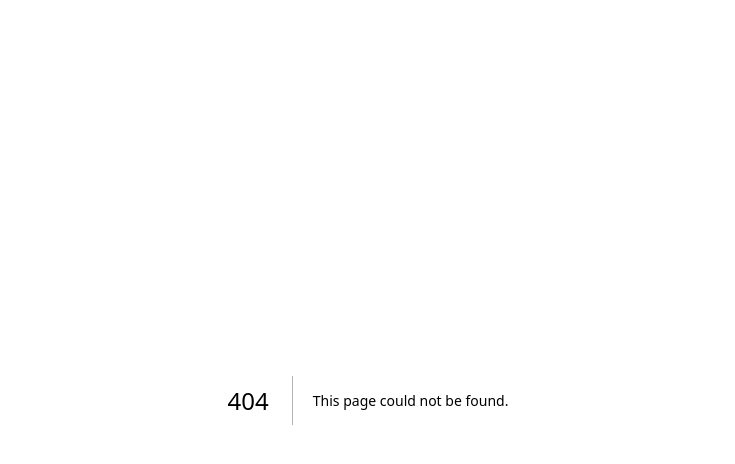
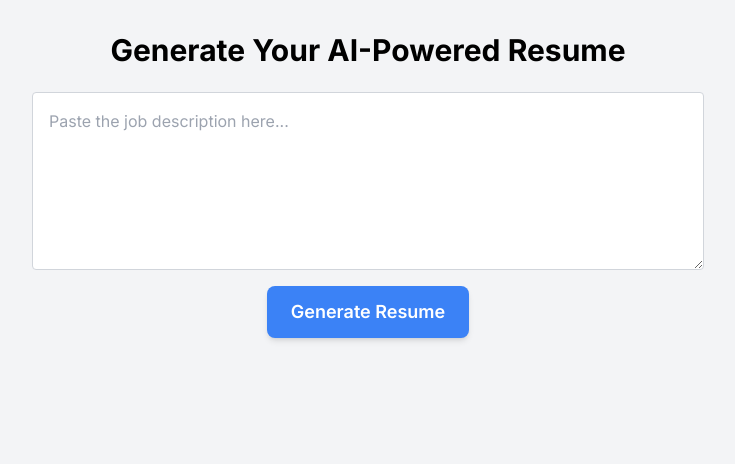
Before and after one commit to chintan-27/CustomResumeGenerator, a Next.js app: page /magic in a window 1280 px wide. Before the commit this address had no page. Shown: the top 464 px of the page, without its empty margins (272-1007 px from the left). Built offline with nearby package versions, Linux system fonts and the light colour scheme; no server answers.

Commit message:
Resume creating component

```diff
--- /dev/null
+++ b/app/magic/page.tsx
@@ -0,0 +1,99 @@
+"use client";
+
+import React, { useState } from "react";
+import { useSession } from "next-auth/react";
+import Button from "@/components/ui/Button";
+
+const MagicPage: React.FC = () => {
+  const { data: session } = useSession();
+  const [jobDescription, setJobDescription] = useState("");
+  const [latexContent, setLatexContent] = useState("");
+  const [pdfUrl, setPdfUrl] = useState("");
+  const [loading, setLoading] = useState(false);
+  const [error, setError] = useState("");
+
+  const handleGenerateResume = async () => {
+    setLoading(true);
+    setError("");
+
+    try {
+      const token = session?.accessToken;
+      if (!token) throw new Error("Authentication token is missing");
+
+      const response = await fetch("/python/resume/generate", {
+        method: "POST",
+        headers: {
+          "Content-Type": "application/json",
+          Authorization: `Bearer ${token}`,
+        },
+        body: JSON.stringify({ job_description: jobDescription }),
+      });
+
+      if (!response.ok) {
+        throw new Error("Failed to generate resume");
+      }
+
+      // Extract JSON response
+      const jsonResponse = await response.json();
+      setLatexContent(jsonResponse.latex_content);
+
+      // Construct the full PDF URL
+      const baseUrl = process.env.NEXT_PUBLIC_BACKEND_URL || "http://127.0.0.1:5328";
+      setPdfUrl(`${baseUrl}/${jsonResponse.pdf_url}`);
+
+    } catch (err: any) {
+      setError(err.message || "An error occurred while generating the resume.");
+    } finally {
+      setLoading(false);
+    }
+  };
+
+  return (
+    <div className="min-h-screen p-8 bg-gray-100 flex flex-col items-center">
+      <h1 className="text-3xl font-bold mb-6">Generate Your AI-Powered Resume</h1>
+
+      <textarea
+        className="w-full max-w-2xl p-4 border border-gray-300 rounded mb-4"
+        placeholder="Paste the job description here..."
+        rows={6}
+        value={jobDescription}
+        onChange={(e) => setJobDescription(e.target.value)}
+      />
+
+      {error && <p className="text-red-500">{error}</p>}
+
+      <Button
+        onClick={handleGenerateResume}
+        className="bg-blue-500 hover:bg-blue-600 text-white px-6 py-3 rounded-lg shadow-md transition duration-300"
+        disabled={loading}
+      >
+        {loading ? "Generating..." : "Generate Resume"}
+      </Button>
+
+      {/* Display LaTeX content */}
+      {latexContent && (
+        <div className="mt-8 w-full max-w-2xl p-4 bg-white border border-gray-300 rounded">
+          <h2 className="text-xl font-bold mb-2">LaTeX Content</h2>
+          <pre className="text-sm overflow-x-auto">{latexContent}</pre>
+        </div>
+      )}
+
+      {/* Display PDF if generated */}
+      {pdfUrl && (
+        <div className="mt-8 w-full max-w-2xl p-4 bg-white border border-gray-300 rounded">
+          <h2 className="text-xl font-bold mb-2">Generated Resume (PDF)</h2>
+          <iframe src={pdfUrl} className="w-full h-[600px] border rounded" />
+          <a
+            href={pdfUrl}
+            download="resume.pdf"
+            className="block mt-4 text-blue-500 hover:underline text-center"
+          >
+            Download PDF
+          </a>
+        </div>
+      )}
+    </div>
+  );
+};
+
+export default MagicPage;
```
